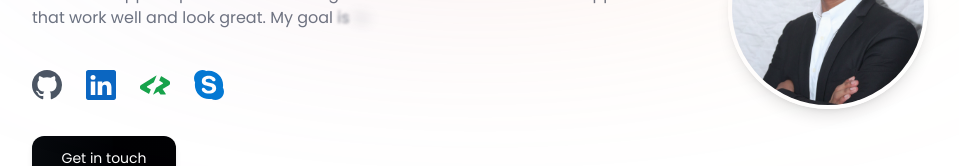
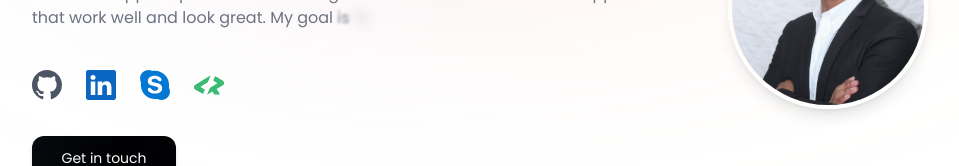
Before and after one commit to Poseidon1402/portfolio, a Next.js app: page / in a window 1280 px wide. Shown: the part 278-444 px from the top of the page, without its empty margins (160-1119 px from the left). Built offline with nearby package versions, Linux system fonts and the light colour scheme.

Commit message:
fix:color palette

```diff
--- a/src/contents/home/presentation.tsx
+++ b/src/contents/home/presentation.tsx
@@ -52,22 +52,22 @@ export const Presentation = () => {
             </li>
             <li>
               <Link
-                href="https://profile.codersrank.io/user/poseidon1402"
+                href="https://join.skype.com/invite/KwvUxMhdWTrF"
                 target="_blank"
               >
-                <SiCodersrank
-                  className="text-green-600 transition-colors duration-300 hover:text-green-800"
+                <SiSkype
+                  className="hover:text-blue-800 text-[#0078D4] transition-colors duration-300"
                   size={30}
                 />
               </Link>
             </li>
             <li>
               <Link
-                href="https://join.skype.com/invite/KwvUxMhdWTrF"
+                href="https://profile.codersrank.io/user/poseidon1402"
                 target="_blank"
               >
-                <SiSkype
-                  className="hover:text-blue-800 text-[#0078D4] transition-colors duration-300"
+                <SiCodersrank
+                  className="text-[#38BC73] transition-colors duration-300 hover:text-green-800"
                   size={30}
                 />
               </Link>
```
